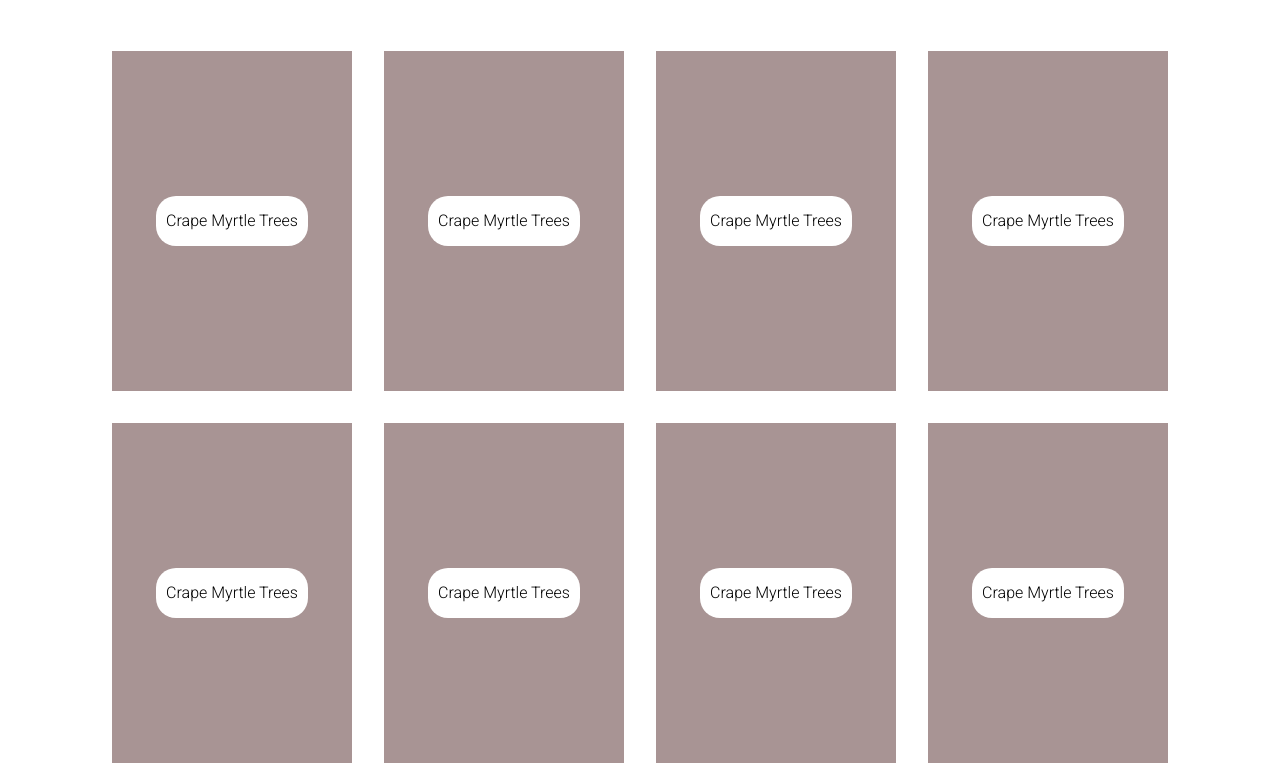
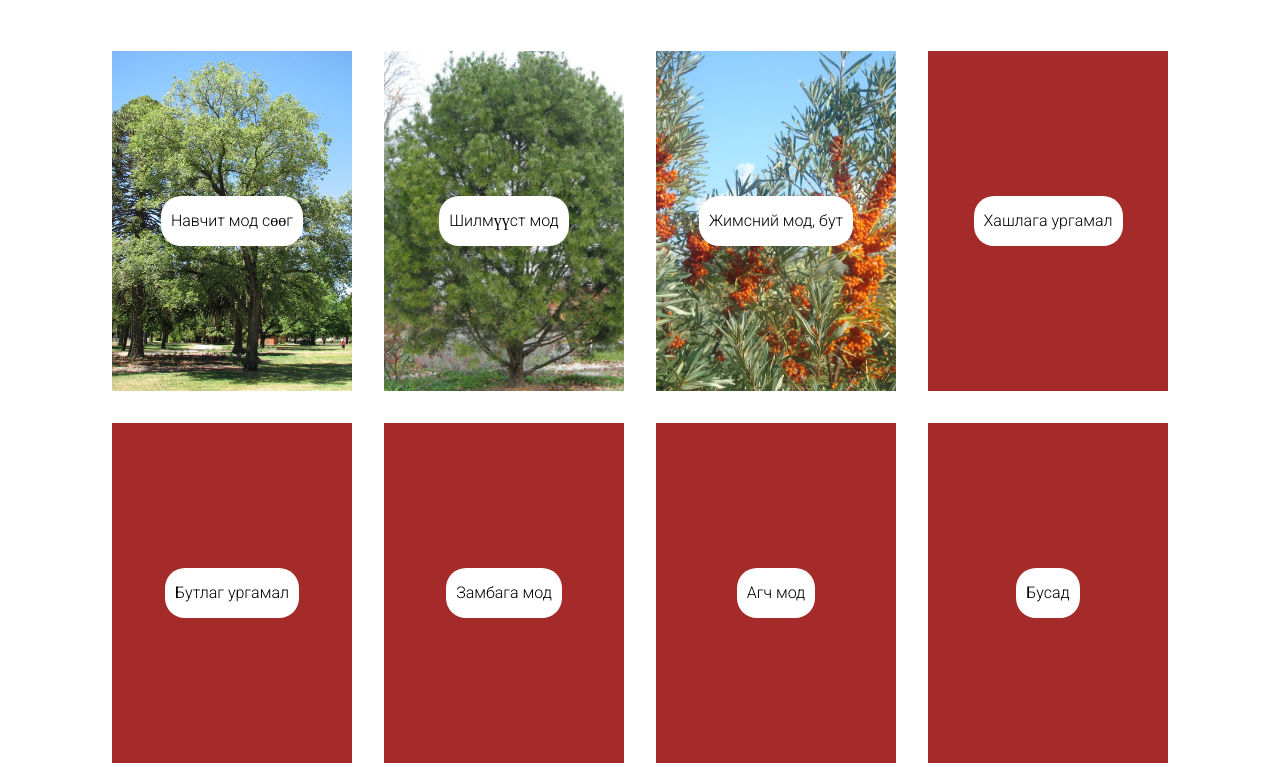
Before and after one commit to Bayar20/hello-world, a plain HTML site: page home.html in a window 1280 px wide. Shown: the part 661-1440 px from the top of the page. Drawn offline with Linux system fonts and the light colour scheme.

Commit message:
added sample photos

```diff
--- a/home.html
+++ b/home.html
@@ -33,29 +33,29 @@
             <br>
             <h1 class="category">Top Categories</h1> <br>
             <div class="flex-wrap">
-                <div class="card">
-                    <p class="product-button">Crape Myrtle Trees</p>
+                <div class="card" id="category1">
+                    <p class="product-button">Навчит мод сөөг</p>
+                </div>
+                <div class="card" id="category2">
+                    <p class="product-button">Шилмүүст мод</p>
+                </div>
+                <div class="card" id="category3">
+                    <p class="product-button">Жимсний мод, бут</p>
                 </div>
                 <div class="card">
-                    <p class="product-button">Crape Myrtle Trees</p>
+                    <p class="product-button">Хашлага ургамал</p>
                 </div>
                 <div class="card">
-                    <p class="product-button">Crape Myrtle Trees</p>
+                    <p class="product-button">Бутлаг ургамал</p>
                 </div>
                 <div class="card">
-                    <p class="product-button">Crape Myrtle Trees</p>
+                    <p class="product-button">Замбага мод</p>
                 </div>
                 <div class="card">
-                    <p class="product-button">Crape Myrtle Trees</p>
+                    <p class="product-button">Агч мод</p>
                 </div>
                 <div class="card">
-                    <p class="product-button">Crape Myrtle Trees</p>
-                </div>
-                <div class="card">
-                    <p class="product-button">Crape Myrtle Trees</p>
-                </div>
-                <div class="card">
-                    <p class="product-button">Crape Myrtle Trees</p>
+                    <p class="product-button">Бусад</p>
                 </div>
             </div>
         </section>
--- a/style.css
+++ b/style.css
@@ -117,7 +117,7 @@ body {
 }
 
 .card {
-    background-color: rgb(168, 148, 148);
+    background-color:brown;
     padding: 20px;
     margin: 16px;
     display: flex;
@@ -129,7 +129,7 @@ body {
 }
 
 .card p {
-        display: flex;
+    display: flex;
     height: 30px;
     background: white;
     width: auto;
@@ -163,3 +163,20 @@ body {
         background-color: rgb(255, 174, 0);
     }
 }
+
+#category1 {
+    background-image: url("./assets/khailaas.jpg");
+    background-size: cover;
+    background-position: 0%;
+}
+#category2 {
+    background-image: url("./assets/nars.jpg");
+    background-size: cover;
+    background-position: 30%;
+}
+
+#category3 {
+    background-image: url("./assets/chatsar.jpg");
+    background-size: cover;
+    background-position: 40%;
+}
```
Also changed, not shown: assets/chatsar.jpg (added), assets/gatsuur.jpg (added), assets/khailaas.jpg (added), assets/nars.jpg (added), 1 other file.
